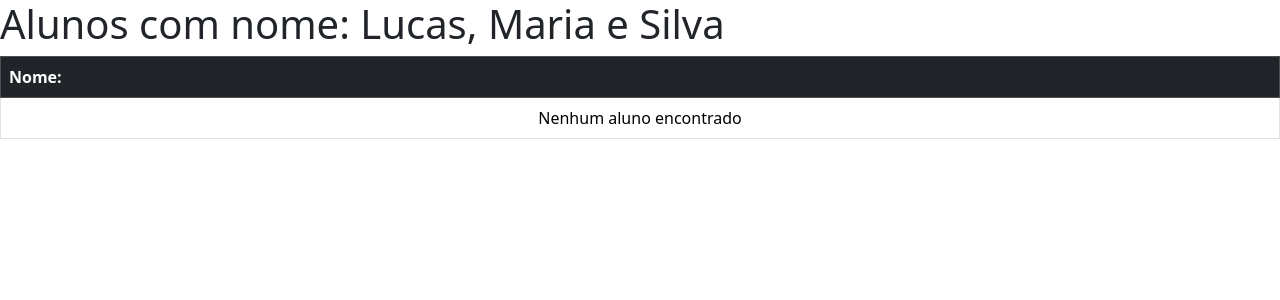
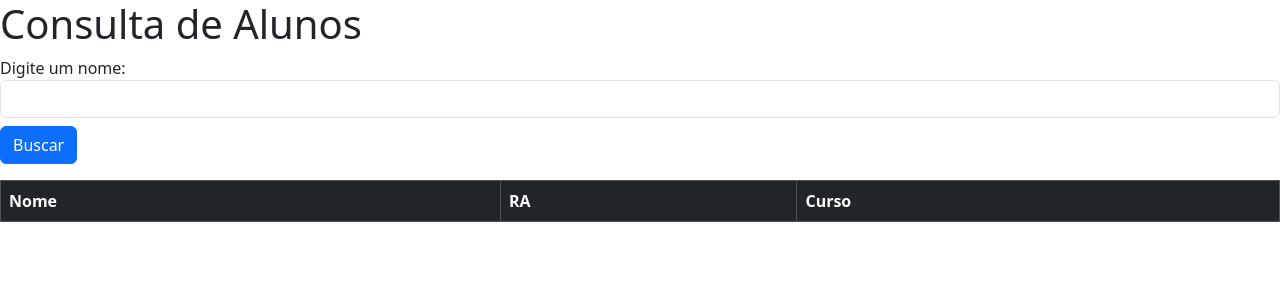
Before and after one commit to hugosbss/nba-store, a PHP site: page /exercicio.php in a window 1280 px wide. Shown: the top 300 px of the page. Run offline with PHP 8.4, Linux system fonts and the light colour scheme; data that the repository does not hold is empty.

Commit message:
Correção A14

```diff
--- a/A14/exercicio.php
+++ b/A14/exercicio.php
@@ -4,41 +4,49 @@
     <meta charset="UTF-8">
     <meta name="viewport" content="width=device-width, initial-scale=1.0">
     <title>Exercicio</title>
-    <link rel="stylesheet" href="https://cdn.jsdelivr.net/npm/bootstrap@5.3.3/dist/css/bootstrap.min.css" integrity="sha384-QWTKZyjpPEjISv5WaRU9OFeRpok6YctnYmDr5pNlyT2bRjXh0JMhjY6hW+ALEwIH" crossorigin="anonymous">
-    <script src="https://cdn.jsdelivr.net/npm/bootstrap@5.3.3/dist/js/bootstrap.min.js" integrity="sha384-0pUGZvbkm6XF6gxjEnlmuGrJXVbNuzT9qBBavbLwCsOGabYfZo0T0to5eqruptLy" crossorigin="anonymous"></script>
+    <link rel="stylesheet" href="https://cdn.jsdelivr.net/npm/bootstrap@5.3.3/dist/css/bootstrap.min.css">
+    <script src="https://cdn.jsdelivr.net/npm/bootstrap@5.3.3/dist/js/bootstrap.min.js"></script>
 </head>
 <body>
 
-    <h1>Alunos com nome: Lucas, Maria e Silva</h1>
+    <h1>Consulta de Alunos</h1>
+
+    <form method="GET" class="mb-3">
+        <label for="nome">Digite um nome:</label>
+        <input type="text" id="nome" name="nome" class="form-control" required>
+        <button type="submit" class="btn btn-primary mt-2">Buscar</button>
+    </form>
 
     <table class="table table-bordered">
         <thead class="table-dark">
             <tr>
-                <th>Nome:</th>
+                <th>Nome</th>
+                <th>RA</th>
+                <th>Curso</th>
             </tr>
         </thead>
         <tbody>
             <?php
-                $conexao = new mysqli(
-                    "localhost",
-                    "root",
-                    "",
-                    "faculdade"
-                );
+                $conexao = new mysqli("localhost", "root", "", "faculdade");
 
-                $sql = "SELECT * FROM alunos Where nome = 'Lucas' OR nome = 'Maria' OR nome = 'Silva'";
+                if (isset($_GET['nome'])) {
+                    $nome = $conexao->real_escape_string($_GET['nome']);
+                    $sql = "SELECT * FROM alunos WHERE nome LIKE '%$nome%'";
                     $resultado = $conexao->query($sql);
 
                     if ($resultado->num_rows > 0) {
                         foreach ($resultado as $linha) {
                             echo "
                                 <tr>
-                                <td>" . $linha['nome'] . "</td>
+                                    <td>{$linha['nome']}</td>
+                                    <td>{$linha['ra']}</td>
+                                    <td>{$linha['curso']}</td>
                                 </tr>
                             ";
                         }
                     } else {
-                    echo "<tr><td colspan='3' class='text-center'>Nenhum aluno encontrado</td></tr>";
+                        echo "Nenhum aluno encontrado";
+                    }
                 }
             ?>
         </tbody>
```
Lines whose indentation alone changed are shown as unchanged.
